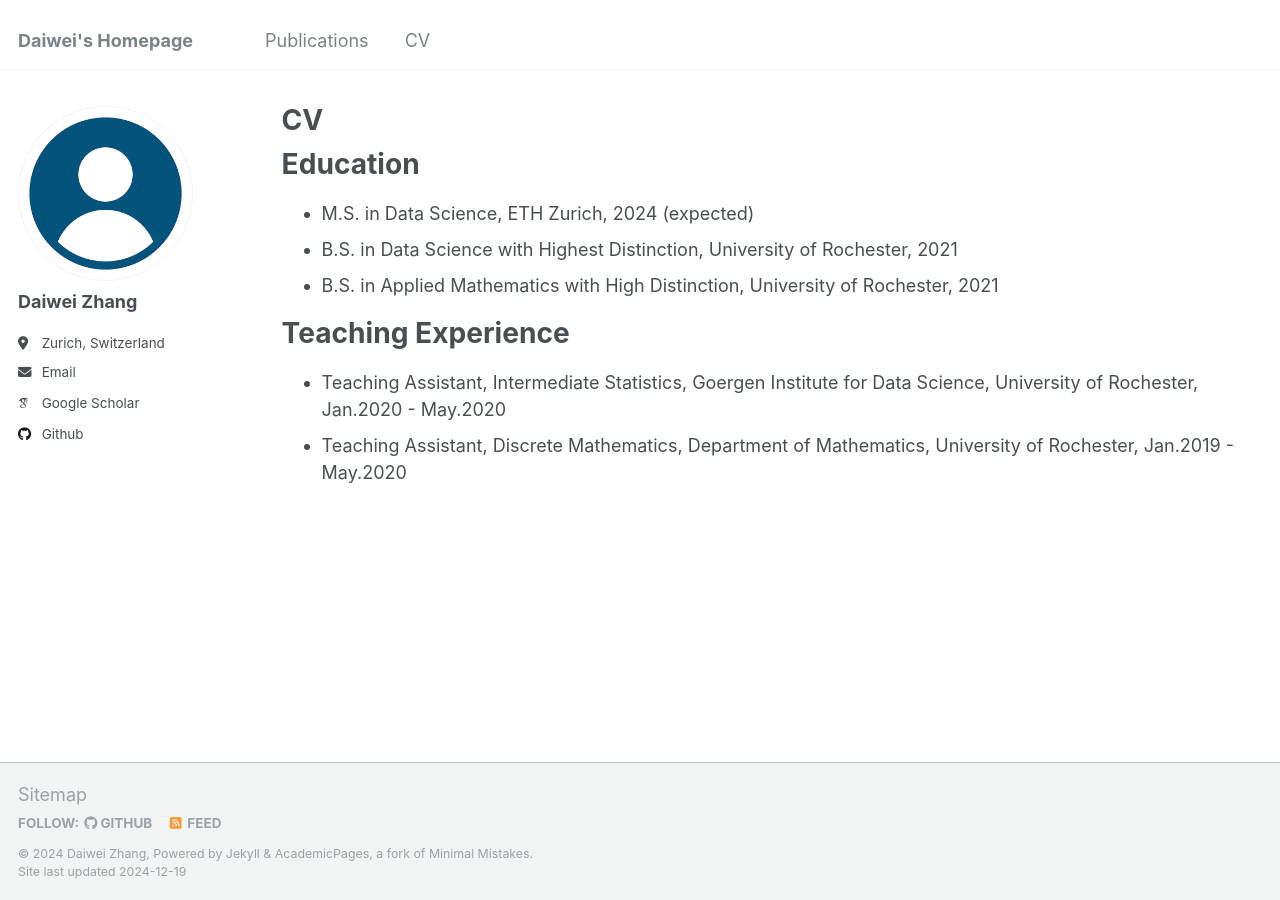
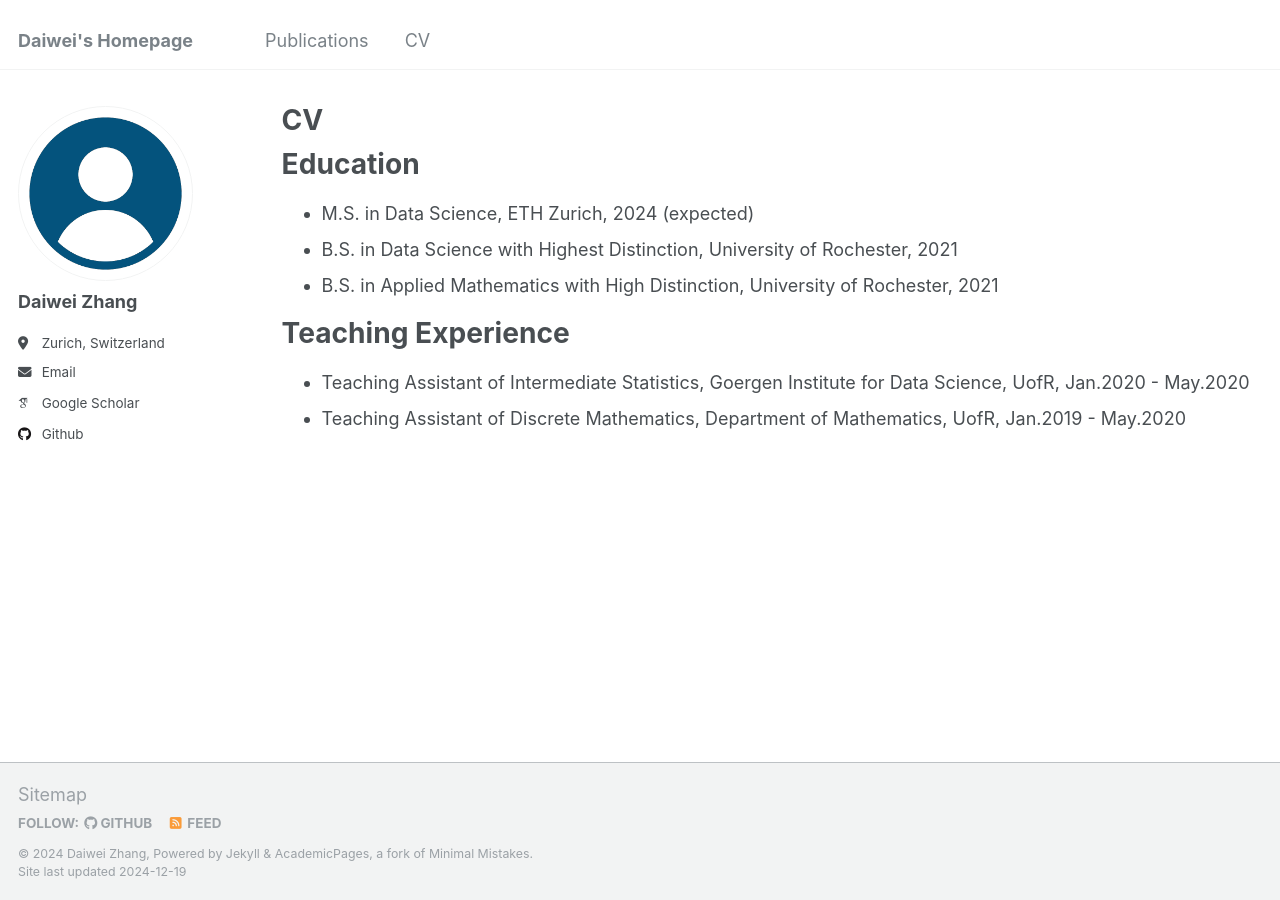
Before and after one commit to zdwww/zdwww.github.io, a Jekyll site: the page built from _pages/cv.md, in a window 1280 px wide. Built offline with Jekyll 4.4.1, drawn with Linux system fonts in a browser that asks for light colours; some web fonts are replaced.

Commit message:
updated cv

```diff
--- a/_pages/cv.md
+++ b/_pages/cv.md
@@ -17,8 +17,8 @@ Education
 
 Teaching Experience
 ======
-* Teaching Assistant, Intermediate Statistics, Goergen Institute for Data Science, University of Rochester, Jan.2020 - May.2020
-* Teaching Assistant, Discrete Mathematics, Department of Mathematics, University of Rochester, Jan.2019 - May.2020
+* Teaching Assistant of Intermediate Statistics, Goergen Institute for Data Science, UofR, Jan.2020 - May.2020
+* Teaching Assistant of Discrete Mathematics, Department of Mathematics, UofR, Jan.2019 - May.2020
 
 <!-- Work experience
 ======
```
